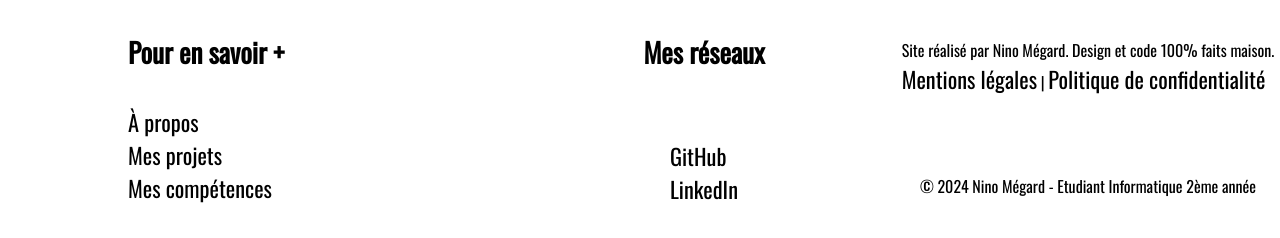
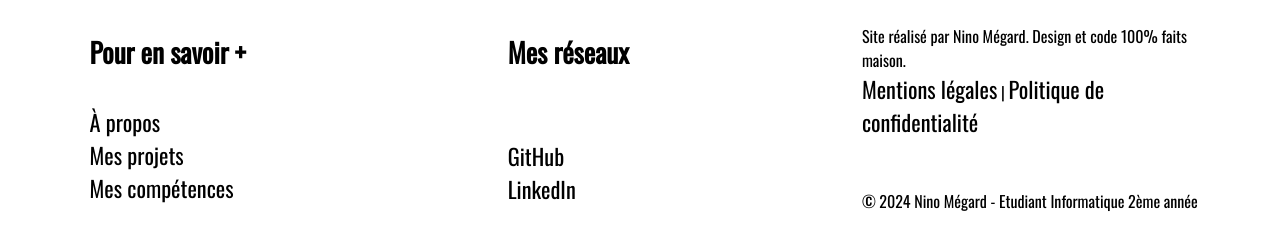
Before and after one commit to NofastOne/NofastOne.github.io, a plain HTML site: page index.html in a window 1280 px wide. Shown: the part 3682-3920 px from the top of the page. Drawn offline with nearby package versions, Linux system fonts and the light colour scheme; a web font is replaced by a local one.

Commit message:
avancement footer

```diff
--- a/style.css
+++ b/style.css
@@ -402,9 +402,17 @@ footer div, footer section {
     width: 33%;
     height: 100%;
     display: flex;
-    align-items: center;
+    align-items: flex-start;
     flex-direction: column;
     justify-content: space-around;
+}
+
+footer div {
+    padding-right: 5vw;
+}
+
+footer section {
+    padding-left: 5vw;
 }
 
 footer a {
@@ -412,7 +420,8 @@ footer a {
     font-size: 1.4rem;
     color: black;
 }
-footer h3{
+
+footer h3 {
     font-size: 1.7rem;
 }
 
@@ -422,6 +431,6 @@ footer nav {
     display: flex;
     flex-direction: column;
     align-items: flex-start;
-    padding-left: 10vw;
+    padding-left: 7vw;
     justify-content: space-evenly;
 }
```
